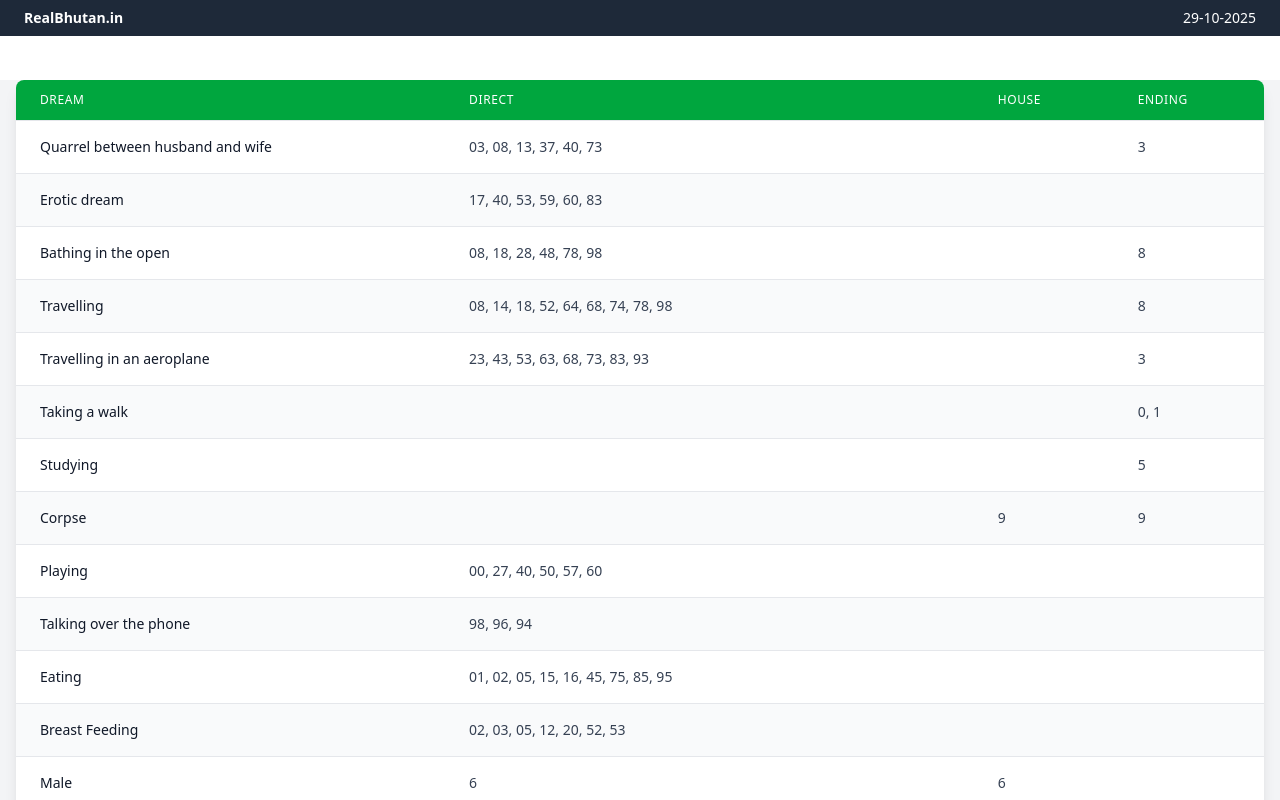
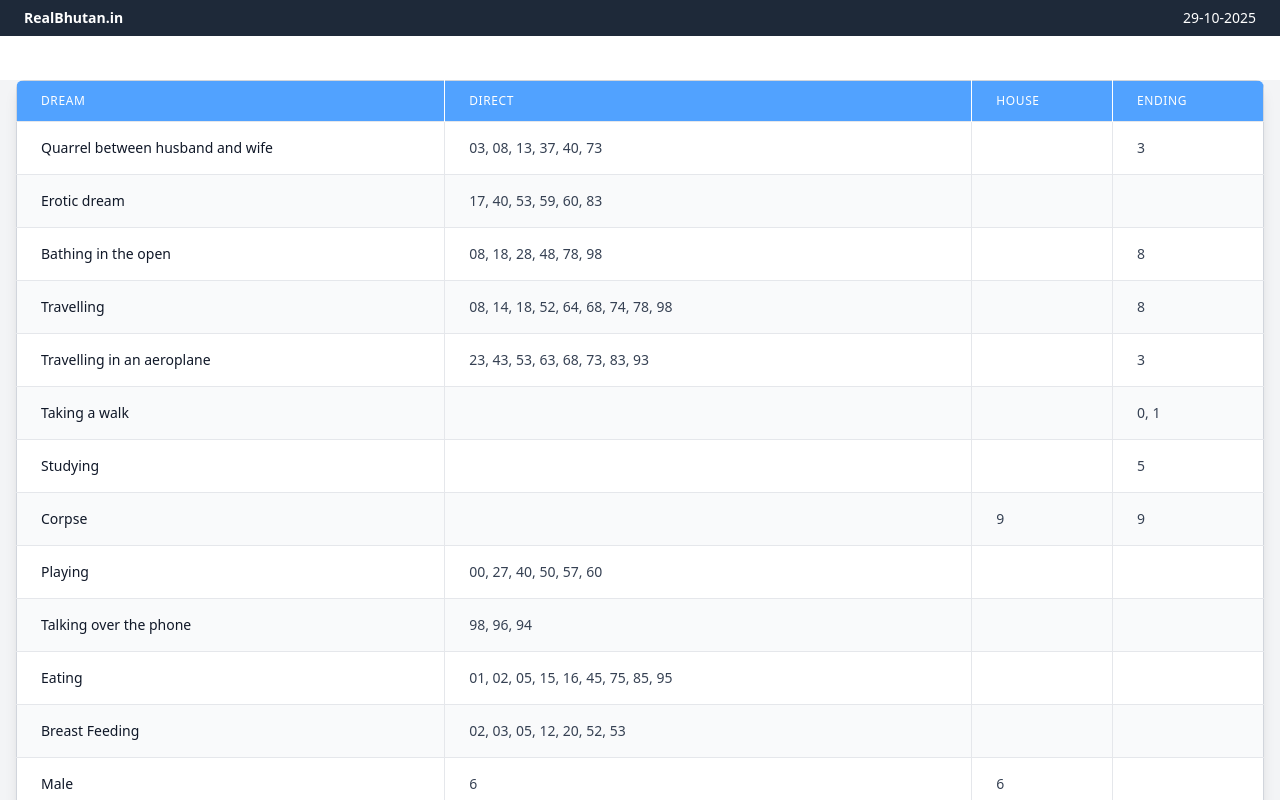
Before and after one commit to codingWithRakesh/lottery-result, a React (Vite) app in the folder client/: page /dream-numbers in a window 1280 px wide. Shown: the top 800 px of the page. Built offline with nearby package versions, Linux system fonts and the light colour scheme.

Commit message:
add monthly data fetch functionality and fix minor bugs

```diff
--- a/client/src/components/TableComponent.jsx
+++ b/client/src/components/TableComponent.jsx
@@ -4,31 +4,45 @@ const TableComponent = ({header, body}) => {
     return (
        <div className="max-w-7xl mx-auto my-8 bg-white shadow-lg rounded-lg overflow-hidden">
   <div className="overflow-x-auto">
-                <table className="w-full min-w-max divide-y divide-gray-200">
-                    <thead className="bg-green-600">
+    <table className="w-full min-w-max divide-y divide-gray-200 border border-gray-300">
+      <thead className="bg-blue-400">
         <tr>
-                            {
-                                header.map((header) => (
-                                    <th key={header} scope="col" className="px-6 py-3 text-left text-xs font-medium text-white uppercase tracking-wider">
+          {header.map((header) => (
+            <th
+              key={header}
+              scope="col"
+              className="px-6 py-3 text-left text-xs font-medium text-white uppercase tracking-wider border-r border-white last:border-r-0"
+            >
               {header}
             </th>
-                                ))
-                            }
+          ))}
         </tr>
       </thead>
       <tbody className="bg-white divide-y divide-gray-200">
         {body.map((item, index) => (
-                            <tr key={index} className={index % 2 === 0 ? 'bg-white' : 'bg-gray-50'}>
-                                <td className="px-6 py-4 whitespace-nowrap text-sm font-medium text-gray-900">{item.dream || item.city}</td>
-                                <td className="px-6 py-4 whitespace-nowrap text-sm text-gray-700">{item.direct || item.date}</td>
-                                <td className="px-6 py-4 whitespace-nowrap text-sm text-gray-700">{item.house || item.fr}</td>
-                                <td className="px-6 py-4 whitespace-nowrap text-sm text-gray-700">{item.ending || item.sr}</td>
+          <tr
+            key={index}
+            className={index % 2 === 0 ? "bg-white" : "bg-gray-50"}
+          >
+            <td className="px-6 py-4 whitespace-nowrap text-sm font-medium text-gray-900 border-r border-gray-200">
+              {item.dream || item.city}
+            </td>
+            <td className="px-6 py-4 whitespace-nowrap text-sm text-gray-700 border-r border-gray-200">
+              {item.direct || item.date}
+            </td>
+            <td className="px-6 py-4 whitespace-nowrap text-sm text-gray-700 border-r border-gray-200">
+              {item.house || item.fr}
+            </td>
+            <td className="px-6 py-4 whitespace-nowrap text-sm text-gray-700">
+              {item.ending || item.sr}
+            </td>
           </tr>
         ))}
       </tbody>
     </table>
   </div>
 </div>
+
     )
 }
 
--- a/client/src/pages/PreviousResult.jsx
+++ b/client/src/pages/PreviousResult.jsx
@@ -1,10 +1,20 @@
-import { useState } from "react";
+import { useEffect, useState } from "react";
 import TableComponent from "../components/TableComponent";
 import { Link } from "react-router-dom";
 
 const months = [
-  "January", "February", "March", "April", "May", "June",
-  "July", "August", "September", "October", "November", "December",
+  "January",
+  "February",
+  "March",
+  "April",
+  "May",
+  "June",
+  "July",
+  "August",
+  "September",
+  "October",
+  "November",
+  "December",
 ];
 const years = ["2025", "2024", "2023", "2022", "2021"];
 
@@ -14,9 +24,47 @@ function PreviousResult() {
   const [data, setData] = useState([]);
   const [loading, setLoading] = useState(false);
 
+  useEffect(() => {
+    const getLastThreeMonthsResult = async () => {
+      setData([]);
+
+      try {
+        const response = await fetch(
+          `${import.meta.env.VITE_SERVER_URI}/api/v1/result/past-three-months`
+        );
+
+        if (!response.ok) throw new Error("Failed to fetch monthly result");
+
+        const result = await response.json();
+        console.log("Fetched Data:", result.data);
+
+        const formattedData = result.data.map((item) => {
+          const FR = item.results.find((r) => r.timeslot === "FR");
+          const SR = item.results.find((r) => r.timeslot === "SR");
+          const date = `${item.day} ${months[item.month - 1]} ${item.year}`;
+
+          return {
+            city: "BHUTAN",
+            date,
+            fr: FR ? FR.number : "-",
+            sr: SR ? SR.number : "-",
+          };
+        });
+
+        setData(formattedData);
+      } catch (err) {
+        console.error("Error fetching monthly results:", err);
+      } finally {
+        setLoading(false);
+      }
+    };
+    getLastThreeMonthsResult()
+  }, []);
+
   const getMonthlyResult = async (e) => {
     e.preventDefault();
     setLoading(true);
+    setData([]);
 
     try {
       const monthNumber = months.indexOf(selectedMonth) + 1;
@@ -137,10 +185,7 @@ function PreviousResult() {
         </div>
 
         {/* ===== TABLE ===== */}
-        <TableComponent
-          header={["CITY", "DATE", "F/R", "S/R"]}
-          body={data}
-        />
+        <TableComponent header={["CITY", "DATE", "F/R", "S/R"]} body={data} />
       </main>
 
       {/* ===== QUICK LINKS ===== */}
```
Also changed, not shown: 1 other file (tests, documents, lock files or other folders). Lines whose indentation alone changed are shown as unchanged.
